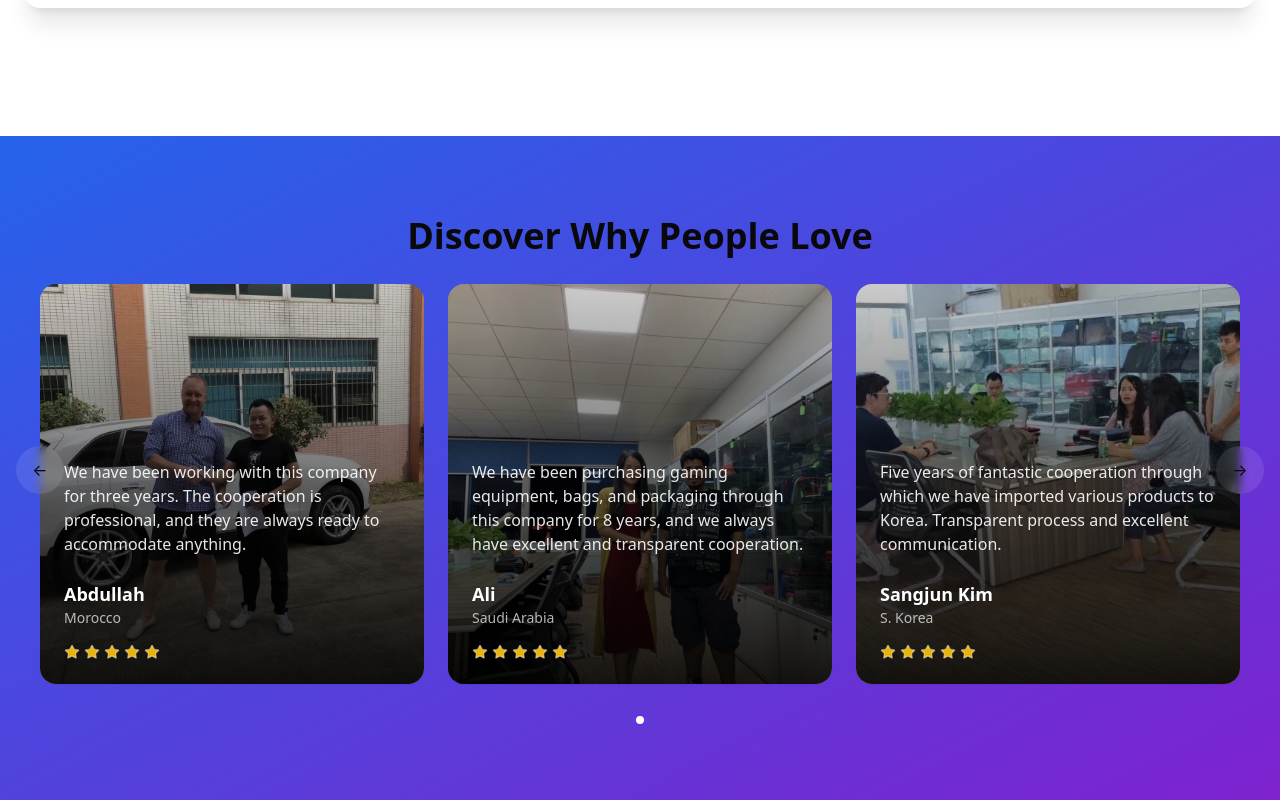
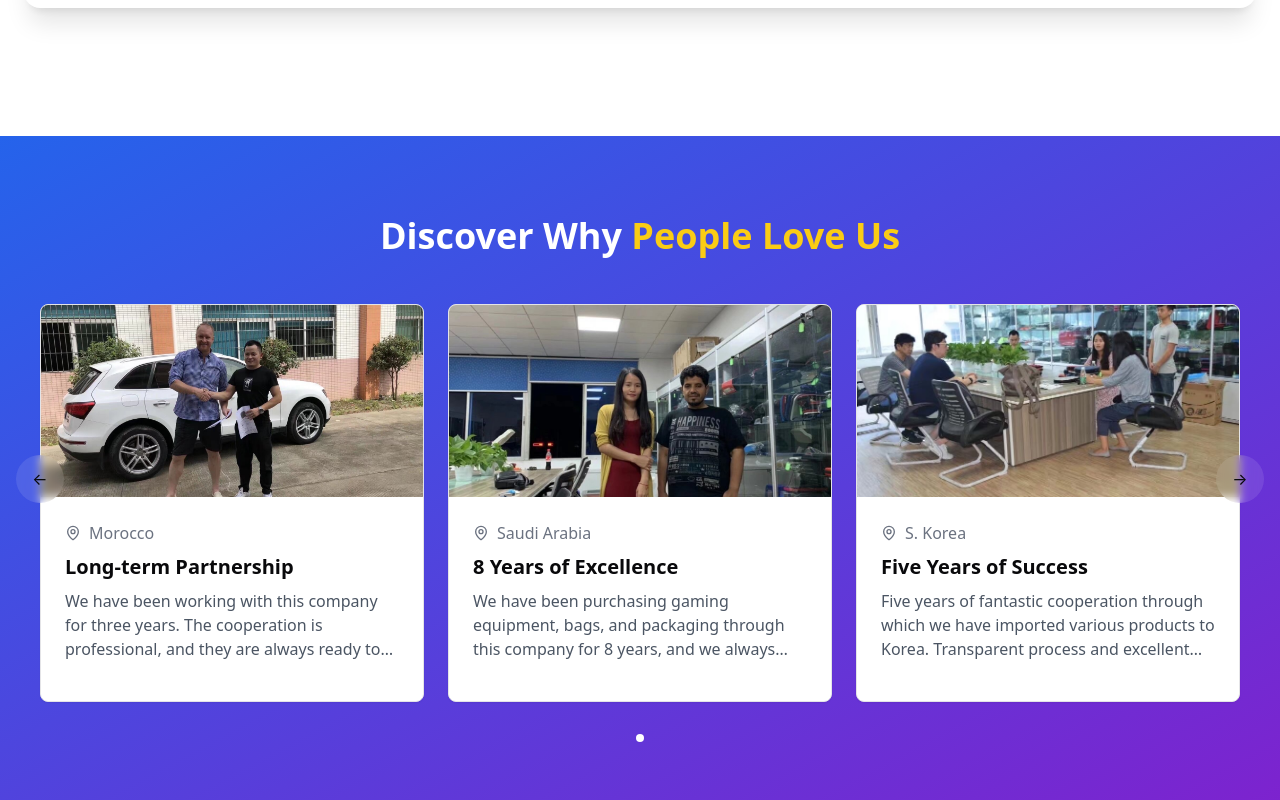
Before and after one commit to dragoslavIvkovic/directchinagoods-web, a React (Vite) app: page / in a window 1280 px wide. Shown: the part 5900-6700 px from the top of the page. Built offline with nearby package versions, Linux system fonts and the light colour scheme.

Commit message:
fix: testimonials

```diff
--- a/src/components/Testimonials.tsx
+++ b/src/components/Testimonials.tsx
@@ -1,67 +1,35 @@
 import { useState } from "react";
 import { Card, CardContent } from "@/components/ui/card";
-import { Star } from "lucide-react";
+import { MapPin } from "lucide-react";
 
 const testimonialSetOne = [
   {
     image: "/testimonials/abdullah-morocco.jpeg",
     name: "Abdullah",
-    country: "Morocco",
+    location: "Morocco",
+    title: "Long-term Partnership",
     comment:
       "We have been working with this company for three years. The cooperation is professional, and they are always ready to accommodate anything.",
   },
   {
     image: "/testimonials/ali.jpeg",
     name: "Ali",
-    country: "Saudi Arabia",
+    location: "Saudi Arabia",
+    title: "8 Years of Excellence",
     comment:
       "We have been purchasing gaming equipment, bags, and packaging through this company for 8 years, and we always have excellent and transparent cooperation.",
   },
   {
     image: "/testimonials/Sangjun-Kim.jpeg",
     name: "Sangjun Kim",
-    country: "S. Korea",
+    location: "S. Korea",
+    title: "Five Years of Success",
     comment:
       "Five years of fantastic cooperation through which we have imported various products to Korea. Transparent process and excellent communication.",
   },
 ];
 
-// const testimonialSetTwo = [
-//   {
-//     image: "/api/placeholder/400/400",
-//     name: "JOHN DOE",
-//     country: "Developer",
-//     comment:
-//       "Lorem ipsum dolor sit et, consectetur adipiscing elit, sed do eiusmod tempor incididunt ut labore et dolore magna aliqua minim veniam",
-//   },
-//   {
-//     image: "/api/placeholder/400/400",
-//     name: "JANE SMITH",
-//     country: "Designer",
-//     comment:
-//       "Lorem ipsum dolor sit et, consectetur adipiscing elit, sed do eiusmod tempor incididunt ut labore et dolore magna aliqua minim veniam",
-//   },
-//   {
-//     image: "/api/placeholder/400/400",
-//     name: "MIKE WILSON",
-//     country: "Manager",
-//     comment:
-//       "Lorem ipsum dolor sit et, consectetur adipiscing elit, sed do eiusmod tempor incididunt ut labore et dolore magna aliqua minim veniam",
-//   },
-// ];
-
-// const allTestimonialSets = [testimonialSetOne, testimonialSetTwo];
-
-const allTestimonialSets = [testimonialSetOne ];
-
-
-const StarRating = () => (
-  <div className="flex gap-1">
-    {[...Array(5)].map((_, i) => (
-      <Star key={i} className="w-4 h-4 fill-yellow-500 text-white/40" />
-    ))}
-  </div>
-);
+const allTestimonialSets = [testimonialSetOne];
 
 const Testimonials = () => {
   const [currentSetIndex, setCurrentSetIndex] = useState(0);
@@ -83,17 +51,14 @@ const Testimonials = () => {
   return (
     <div
       id="testimonials"
-      className="relative px-4 py-20 overflow-hidden bg-gradient-to-br from-blue-600 to-purple-700"
+      className="relative px-4 py-20 bg-gradient-to-br from-blue-600 to-purple-700"
     >
-      <div className="relative container mx-auto ">
-        <h2 className="text-3xl md:text-4xl font-bold justify-center text-center mb-7">
+      <div className="relative container mx-auto">
+        <h2 className="text-4xl font-bold text-center mb-12 text-white">
           Discover Why
-          <span className="bg-gradient-to-b from-primary/60 to-primary   bg-clip-text">
-            {" "}
-            People Love{" "}
-          </span>
+          <span className="text-yellow-400"> People Love Us</span>
         </h2>
-        {/* Navigacione strelice */}
+
         <button
           onClick={handlePrevious}
           className="absolute left-0 top-1/2 -translate-y-1/2 w-12 h-12 flex items-center justify-center bg-white/10 backdrop-blur-sm rounded-full z-10 hover:bg-white/20 transition-colors"
@@ -104,31 +69,22 @@ const Testimonials = () => {
 
         <div className="grid grid-cols-1 md:grid-cols-2 lg:grid-cols-3 gap-6">
           {currentTestimonials.map(
-            ({ image, name, country, comment }, index) => (
-              <Card
-                key={index}
-                className="group relative h-[400px] rounded-2xl overflow-hidden border-0"
-              >
-                {/* Velika slika koja pokriva celu karticu */}
-                <div className="absolute inset-0">
+            ({ image, name, location, title, comment }, index) => (
+              <Card key={index} className="bg-white rounded-lg overflow-hidden">
+                <div className="relative h-48">
                   <img
                     src={image}
                     alt={name}
                     className="w-full h-full object-cover"
                   />
                 </div>
-
-                {/* Gradijent overlay */}
-                <div className="absolute inset-0 bg-gradient-to-b from-black/20 to-black/90"></div>
-
-                {/* Sadržaj */}
-                <CardContent className="relative h-full flex flex-col justify-end p-6 text-white">
-                  <p className="mb-6 text-white/90">{comment}</p>
-                  <div>
-                    <p className="font-semibold text-lg">{name}</p>
-                    <p className="text-white/70 text-sm mb-4">{country}</p>
-                    <StarRating />
+                <CardContent className="p-6">
+                  <div className="mb-2 flex items-center gap-2 text-gray-500">
+                    <MapPin className="w-4 h-4" />
+                    <span>{location}</span>
                   </div>
+                  <h3 className="text-xl font-bold mb-2">{title}</h3>
+                  <p className="text-gray-600 mb-4 line-clamp-3">{comment}</p>
                 </CardContent>
               </Card>
             )
@@ -143,7 +99,6 @@ const Testimonials = () => {
           →
         </button>
 
-        {/* Navigacione tačkice */}
         <div className="flex justify-center gap-2 mt-8">
           {allTestimonialSets.map((_, index) => (
             <button
```
